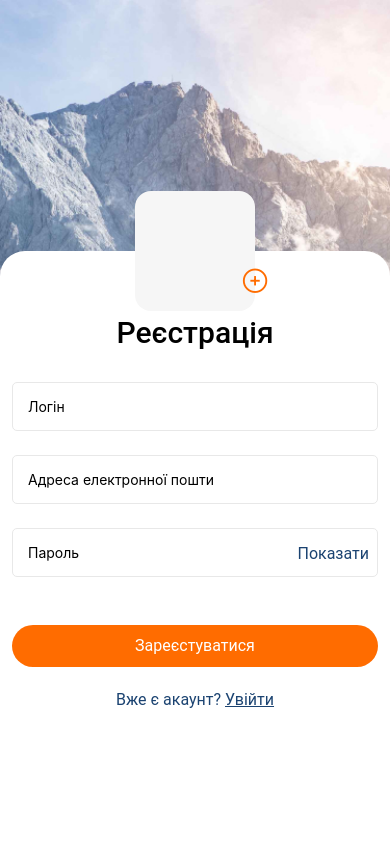
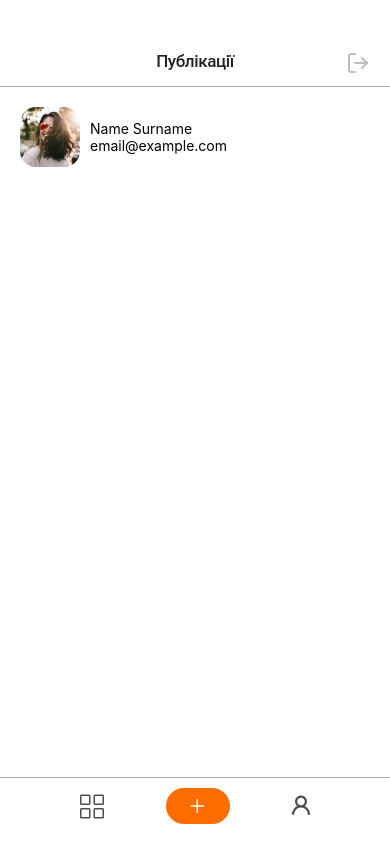
Before and after one commit to IhorKulinskyi/AwesomeProject, a React Native app: screen / in a window 390 px wide. Built offline with nearby package versions, Linux system fonts and the light colour scheme.

Commit message:
homescreen

```diff
--- a/App.js
+++ b/App.js
@@ -1,9 +1,11 @@
-import RegistrationScreen from "./Screens/RegistrationScreen";
+// import RegistrationScreen from "./Screens/RegistrationScreen";
 // import LoginScreen from "./Screens/LoginScreen";
+import Home from "./Screens/ProfileScreen";
 
 export default function App() {
   return (
-      <RegistrationScreen />
-      // <LoginScreen />
+    // <RegistrationScreen />
+    <Home/>
+    // <LoginScreen />
   );
 }
--- /dev/null
+++ b/Screens/ProfileScreen.jsx
@@ -0,0 +1,110 @@
+import { View, Text, Image, StyleSheet, TouchableOpacity } from "react-native";
+import {
+  Ionicons,
+  SimpleLineIcons,
+  Octicons,
+  Feather,
+} from "@expo/vector-icons";
+import userPhoto from "../img/User.jpg";
+
+const Home = () => {
+  return (
+    <View style={styles.container}>
+      <View style={styles.header}>
+        <Text style={styles.postsTitle}>Публікації</Text>
+        <TouchableOpacity>
+          <Feather
+            style={styles.logOutIcon}
+            name="log-out"
+            size={24}
+            color="#BDBDBD"
+          />
+        </TouchableOpacity>
+      </View>
+      <View style={styles.mainContent}>
+        <View style={styles.useInfo}>
+          <Image source={userPhoto} />
+          <View>
+            <Text>Name Surname</Text>
+            <Text>email@example.com</Text>
+          </View>
+        </View>
+      </View>
+      <View style={styles.footer}>
+        <TouchableOpacity>
+          <SimpleLineIcons name="grid" size={24} color="#212121CC" />
+        </TouchableOpacity>
+        <TouchableOpacity>
+          <View style={styles.addIconWrapper}>
+            <Ionicons name="add" size={24} color="white" />
+          </View>
+        </TouchableOpacity>
+        <TouchableOpacity>
+          <Octicons name="person" size={24} color="#212121CC" />
+        </TouchableOpacity>
+      </View>
+    </View>
+  );
+};
+
+const styles = StyleSheet.create({
+  container: {
+    flex: 1,
+    flexDirection: "column",
+    justifyContent: "space-between",
+  },
+  header: {
+    paddingTop: 50,
+    paddingBottom: 10,
+    paddingHorizontal: 20,
+    flexDirection: "row",
+    justifyContent: "space-between",
+    borderBottomWidth: 0.5,
+    borderBottomColor:"#0000004D",
+  },
+  postsTitle: {
+    flex: 1,
+    textAlign: "center",
+    fontFamily: "Roboto",
+    fontWeight: "500",
+    fontSize: 17,
+    lineHeight: 22,
+    letterSpacing: -0.4,
+    color: "#212121",
+  },
+  logOutIcon: {
+    marginLeft: -24,
+  },
+  mainContent: {
+    flex: 1,
+    paddingHorizontal: 20,
+    paddingVertical: 20,
+    justifyContent: "flex-start",
+  },
+  useInfo: {
+    flexDirection: "row",
+    alignItems: "center",
+    gap: 10,
+  },
+  footer: {
+    flexDirection: "row",
+    justifyContent: "space-between",
+    alignItems: "center",
+    paddingHorizontal: 80,
+    paddingBottom: 20,
+    paddingTop: 10,
+    borderTopWidth: 0.5,
+    borderTopColor:"#0000004D",
+  },
+  addIconWrapper: {
+    borderRadius: 25,
+    backgroundColor: "#FF6C00",
+    display: "flex",
+    justifyContent: "center",
+    alignItems: "center",
+    paddingHorizontal: 20,
+    paddingVertical: 5,
+  },
+});
+
+export default Home;
```
Also changed, not shown: img/User.jpg (added).
